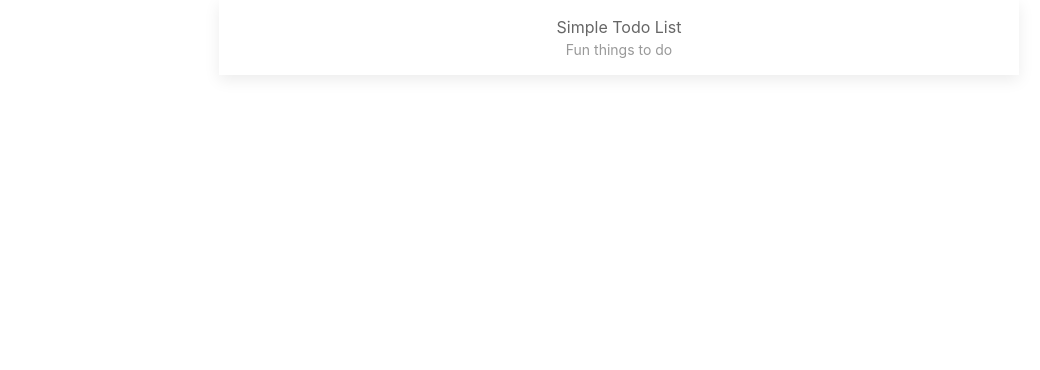
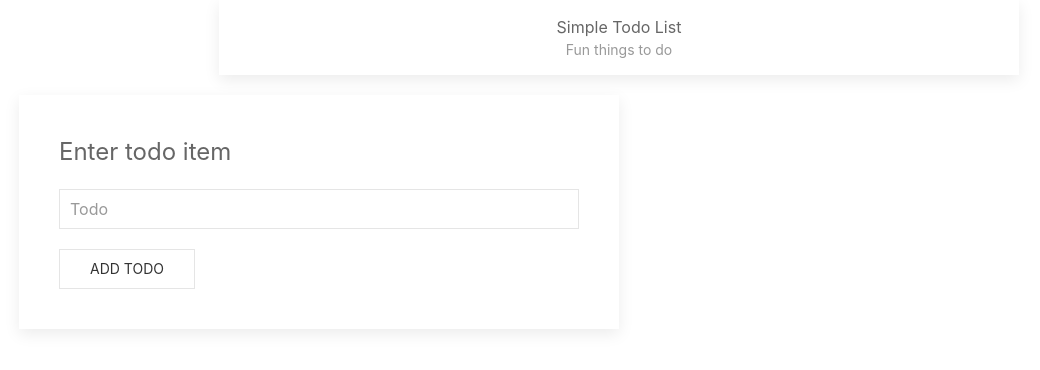
Before and after one commit to wit-hdip-comp-sci-2020/todo-svelte, a Svelte app: page / in a window 1280 px wide. Shown: the top 370 px of the page, without its empty margins (21-1061 px from the left). Built offline with nearby package versions, Linux system fonts and the light colour scheme.

Commit message:
first simple form

```diff
--- a/src/App.svelte
+++ b/src/App.svelte
@@ -8,4 +8,13 @@
 			<div class="uk-text-muted uk-text-small">Fun things to do</div>
 		</div>
 	</div>
+	<div class="uk-width-1-2@m uk-card uk-card-default uk-padding">
+		<fieldset class="uk-fieldset">
+			<legend class="uk-legend">Enter todo item</legend>
+			<div class="uk-margin">
+				<input class="uk-input" placeholder="Todo">
+			</div>
+		</fieldset>
+		<button class="uk-button uk-button-default">Add Todo</button>
+	</div>
 </div>
```
